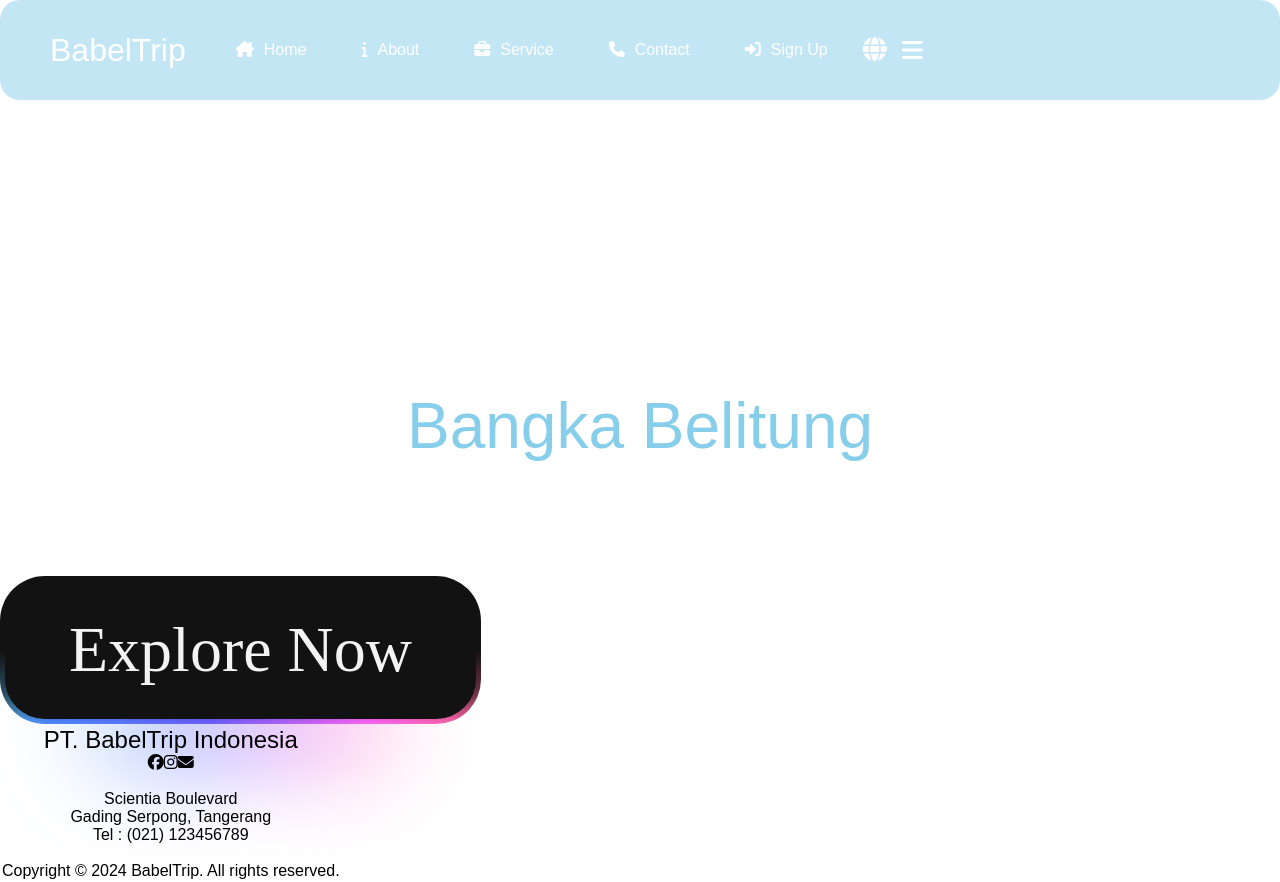
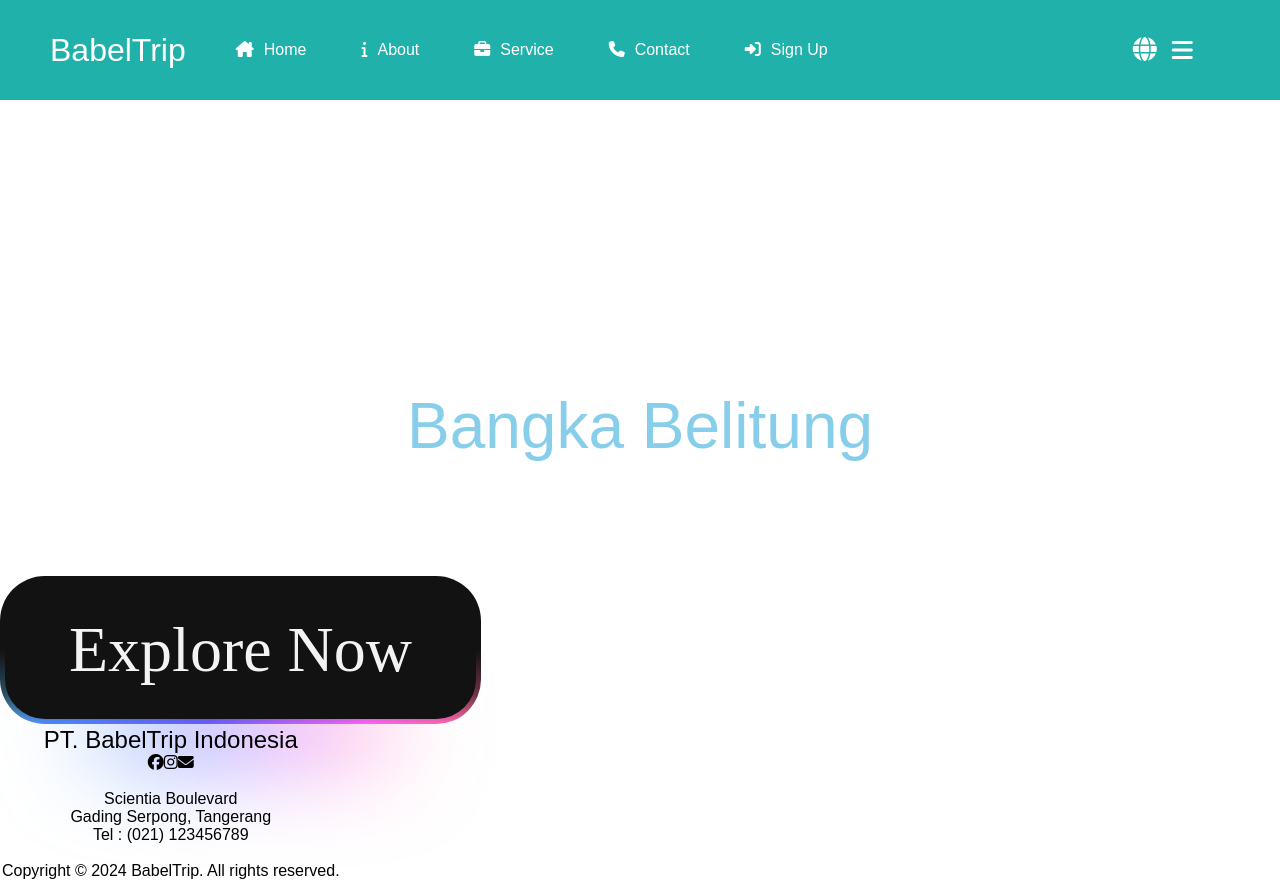
Before and after one commit to ptikelompok8/UAS, a React (Create React App) app: page / in a window 1280 px wide. Both pictures are taken after a click on the button "Explore Now". Built offline with nearby package versions, Linux system fonts and the light colour scheme; a web font is replaced by a local one.

Commit message:
Update NavbarStyles.css

```diff
--- a/src/components/NavbarStyles.css
+++ b/src/components/NavbarStyles.css
@@ -2,11 +2,9 @@
     display: flex;
     align-items: center;
     padding: 0 50px;
-    background-color: skyblue;
-    border-radius : 20px;
+    background-color: lightseagreen;
     width : 100%;
     height : 100px;
-    opacity : 0.5
 }
 
 .NavbarSymbol{
@@ -46,6 +44,7 @@
     display:flex;
     align-items: center;
     list-style: none;
+    margin-left: 270px;
 }
 
 #Bar{
```
